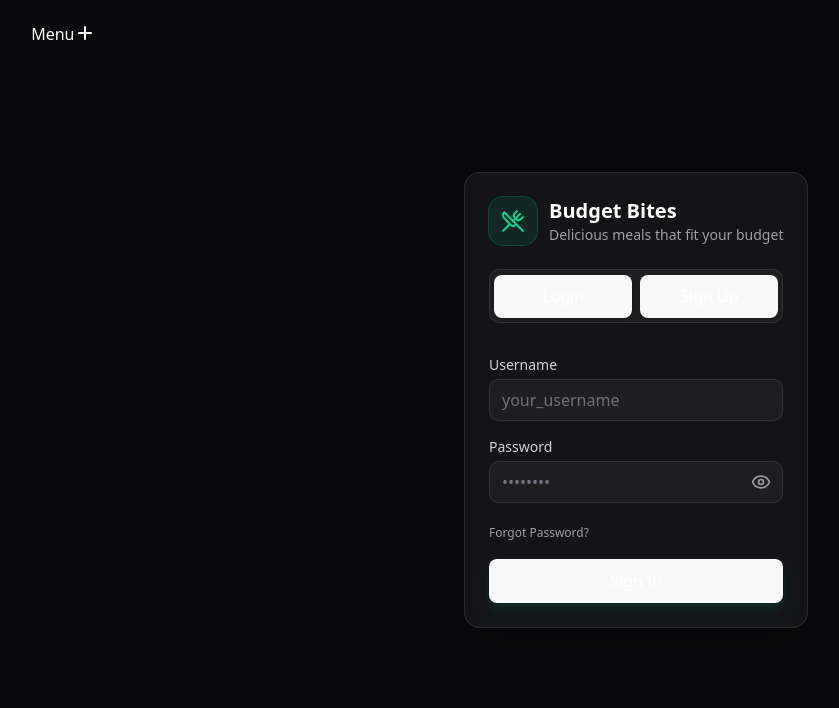
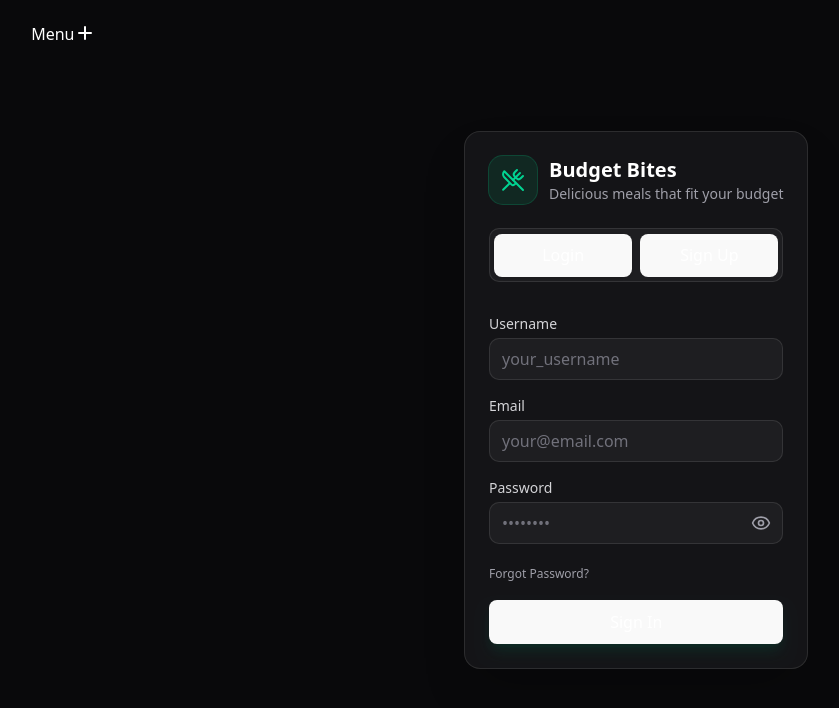
Before and after one commit to PatrikMana/AVM-BudgetBites, a React (Vite) app in the folder frontend/: page /login in a window 1280 px wide. Shown: the top 708 px of the page, without its empty margins (4-843 px from the left). Built offline with nearby package versions, Linux system fonts and the light colour scheme.

Commit message:
EmailProfilFix

```diff
--- a/frontend/src/hooks/useAuth.js
+++ b/frontend/src/hooks/useAuth.js
@@ -38,10 +38,10 @@ export const useAuth = () => {
   }, []);
 
   // Login method
-  const login = async (username, password) => {
+  const login = async (username, password, email) => {
     setLoading(true);
     try {
-      const result = await authLogin(username, password);
+      const result = await authLogin(username, password, email);
       checkAuth(); // Refresh state
       return result;
     } catch (error) {
--- a/frontend/src/pages/Login.tsx
+++ b/frontend/src/pages/Login.tsx
@@ -88,6 +88,7 @@ const Login = () => {
 
   // Login state
   const [loginUsername, setLoginUsername] = useState("");
+  const [loginEmail, setLoginEmail] = useState("");
   const [loginPassword, setLoginPassword] = useState("");
   const [showLoginPassword, setShowLoginPassword] = useState(false);
 
@@ -123,7 +124,7 @@ const Login = () => {
 
     try {
       // Use the auth utility for login
-      const result = await login(loginUsername, loginPassword);
+      const result = await login(loginUsername, loginPassword, loginEmail);
 
       console.log("Login successful:", result);
 
@@ -228,7 +229,7 @@ const Login = () => {
 
       // Auto-login after verification
       try {
-        const loginResult = await login(signupUsername, signupPassword);
+        const loginResult = await login(signupUsername, signupPassword, signupEmail);
 
         setSuccessMessage("Registration successful! You are now logged in.");
         setView('success');
@@ -350,6 +351,18 @@ const Login = () => {
                     placeholder="your_username"
                     value={loginUsername}
                     onChange={(e) => setLoginUsername(e.target.value)}
+                    required
+                    className="w-full rounded-lg border border-white/10 bg-zinc-800/60 px-3 py-2 text-white placeholder-zinc-500 outline-none focus:ring-2 focus:ring-emerald-500"
+                  />
+                </label>
+                <label className="block">
+                  <div className="mb-1 text-sm font-medium text-zinc-300">Email</div>
+                  <input
+                    id="login-email"
+                    type="email"
+                    placeholder="your@email.com"
+                    value={loginEmail}
+                    onChange={(e) => setLoginEmail(e.target.value)}
                     required
                     className="w-full rounded-lg border border-white/10 bg-zinc-800/60 px-3 py-2 text-white placeholder-zinc-500 outline-none focus:ring-2 focus:ring-emerald-500"
                   />
```
Also changed, not shown: frontend/src/lib/auth.js.
